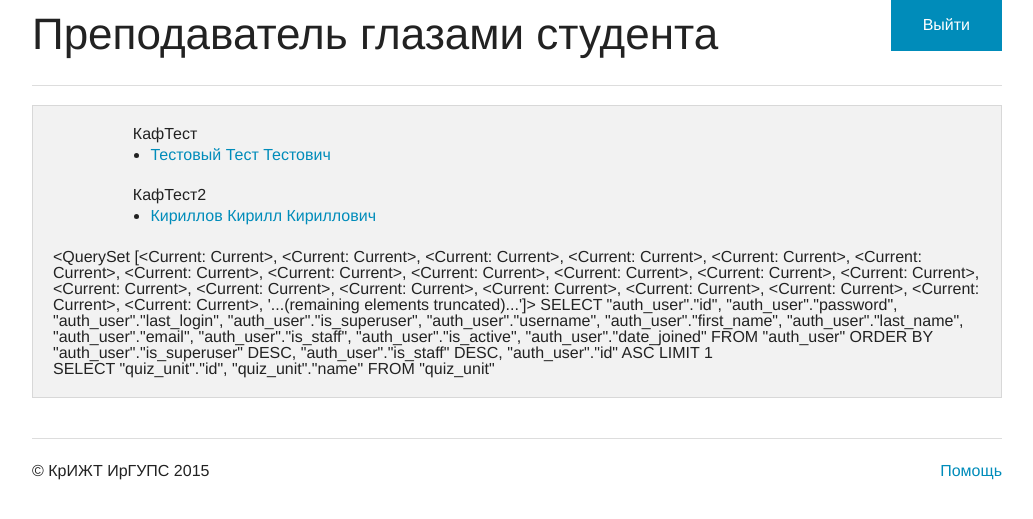
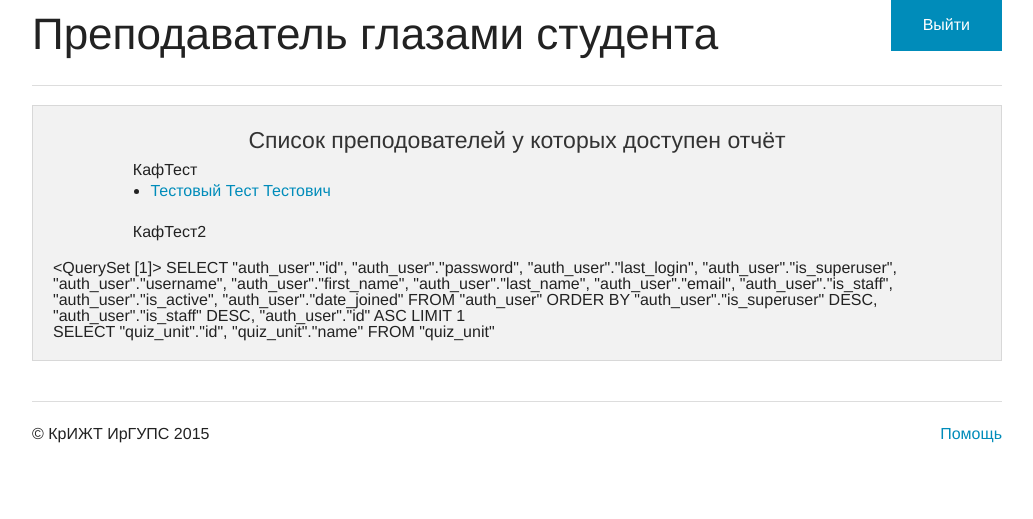
Before and after one commit to cImentik/studq, a Django app: page /reports/ in a window 1280 px wide. Shown: the top 519 px of the page, without its empty margins (123-1156 px from the left). Run offline with Django 3.2, Linux system fonts and the light colour scheme; a user stored in the database is signed in; data comes from the database, SQL or seed files in the repository; parts of the project's set-up code (start-up, migrations or seed data) failed here and were passed over.

Commit message:
испарвлен список преподователй с доступным отчётом, внесены изменения в отчёт

```diff
--- a/quiz/templates/quiz/reports.html
+++ b/quiz/templates/quiz/reports.html
@@ -1,6 +1,11 @@
 {% extends 'main.html' %}
 
 {% block quiz %}
+    <div class="row text-center">
+        <span class="custom">
+            <h4>Список преподователей у которых доступен отчёт</h4>
+        </span>
+    </div>
     <div class="row">
         <div class="large-10 large-offset-1 medium-10 medium-offset-1 small-10 small-offset-1 column">
             {% if staff_list %}
@@ -19,7 +24,7 @@
     </div>
 
 
-    {{ query }}
+    {{ staffs }}
 
 
 
--- a/quiz/views.py
+++ b/quiz/views.py
@@ -157,18 +157,17 @@ def reports(request):
     is_user = False
     if user.is_authenticated():
         is_user = True
-
+    staffs = Current.objects.values_list('staff__id', flat=True).distinct()
     unit_list = Unit.objects.all()
     staff_list = {}
-    query = Current.objects.select_related('staff')
     for unit in unit_list:
-        staff_list[unit.name] = Staff.objects.filter(unit_id=unit.id).order_by("name")
+        staff_list[unit.name] = Staff.objects.filter(unit_id=unit.id, pk__in=staffs).order_by("name")
     content = {
         'staff_list': staff_list,
         'is_user': is_user,
         'q': connection.queries,
-        'query': query,
-        }
+        'staffs': staffs,
+    }
     return render_to_response('quiz/reports.html', content)
 
 
@@ -195,7 +194,7 @@ def report(request, staff_id):
             'mean': mean(results),
             'std': std(results),
             'median': median(results),
-            }
+        }
     content = {
         'staff_name': staff.name,
         'unit_name': staff.unit.name,
```
Also changed, not shown: quiz/templates/quiz/report.html (+5 -3 lines).
